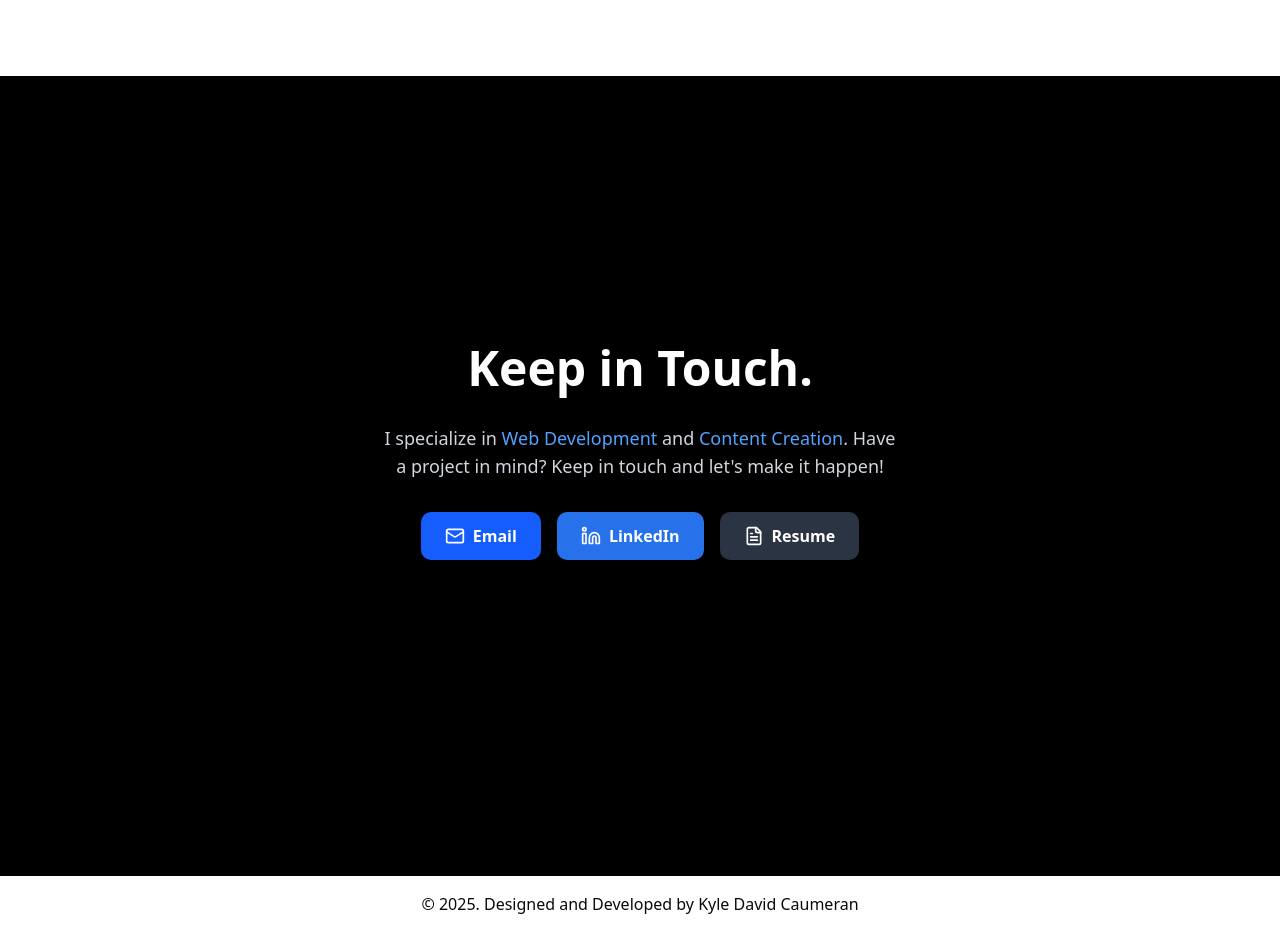
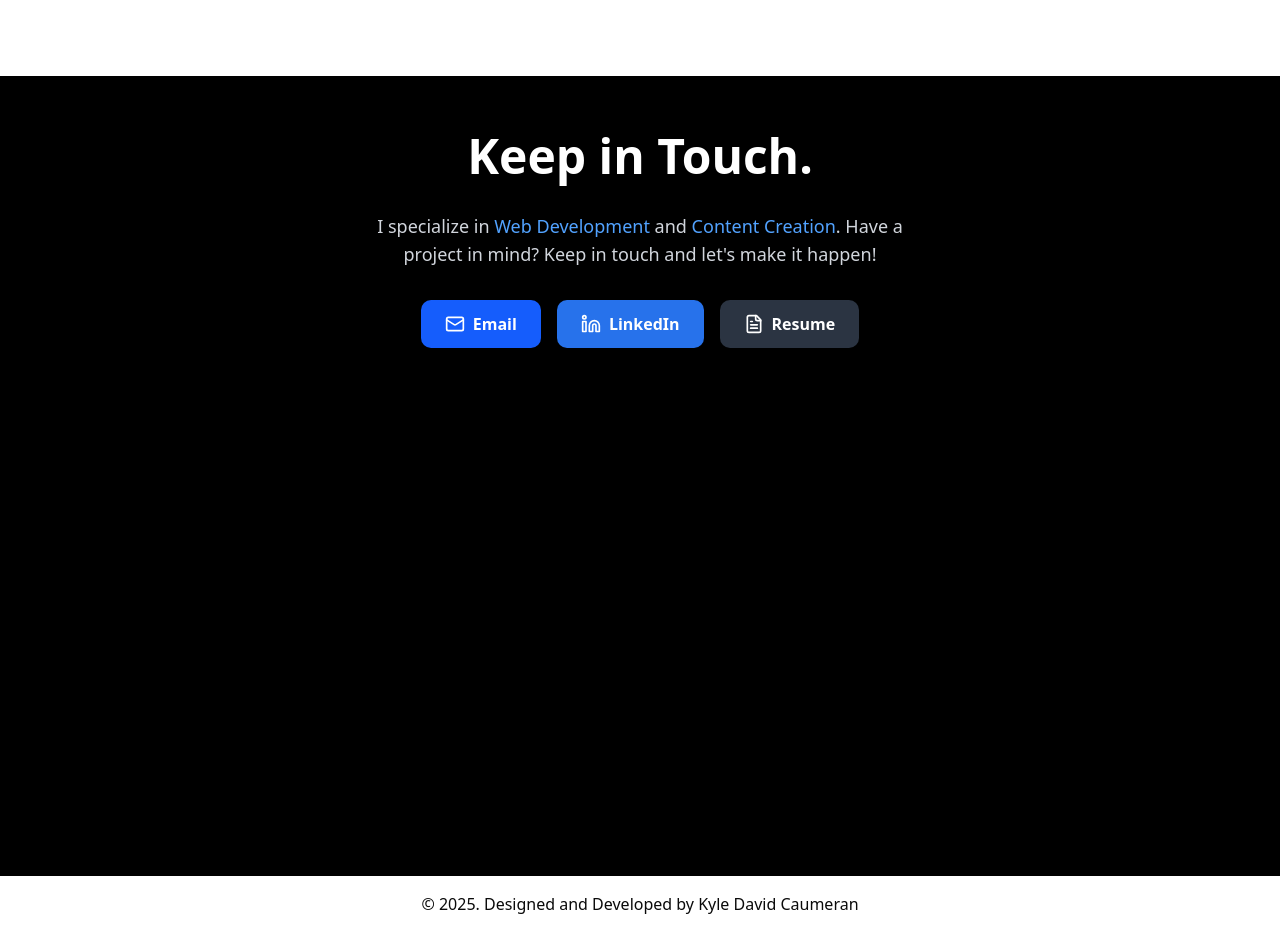
Before and after one commit to moroshing/portfolio, a React (Vite) app: page / in a window 1280 px wide. Shown: the part 3560-4492 px from the top of the page. Built offline with nearby package versions, Linux system fonts and the light colour scheme.

Commit message:
Modified Contact page layout

```diff
--- a/src/sections/Contact.tsx
+++ b/src/sections/Contact.tsx
@@ -1,15 +1,14 @@
 import { Mail, Linkedin, FileText } from "lucide-react";
 
 const ContactSection = () => (
-  <div className="flex flex-col items-center justify-center min-h-[80vh] px-4 text-center">
-    <div className="flex flex-col items-center justify-center gap-8 w-full max-w-2xl mx-auto">
+  <div className="flex flex-col items-center justify-center gap-8 text-center w-full">
     <h2 className="sm:text-4xl md:text-5xl text-3xl font-bold text-white">
       Keep in Touch.
     </h2>
-      <p className="text-lg text-gray-300 max-w-lg">
-        I specialize in <span className="text-blue-400">Web Development</span>{" "}
-        and <span className="text-blue-400">Content Creation</span>. Have a
-        project in mind? Keep in touch and let's make it happen!
+    <p className="text-lg text-gray-300 max-w-xl">
+      I specialize in <span className="text-blue-400">Web Development</span> and{" "}
+      <span className="text-blue-400">Content Creation</span>. Have a project in
+      mind? Keep in touch and let's make it happen!
     </p>
 
     <div className="flex flex-col sm:flex-row gap-3 sm:gap-4 w-full sm:w-auto">
@@ -43,7 +42,6 @@ const ContactSection = () => (
       </a>
     </div>
   </div>
-  </div>
 );
 
 export default ContactSection;
```
Lines whose indentation alone changed are shown as unchanged.
